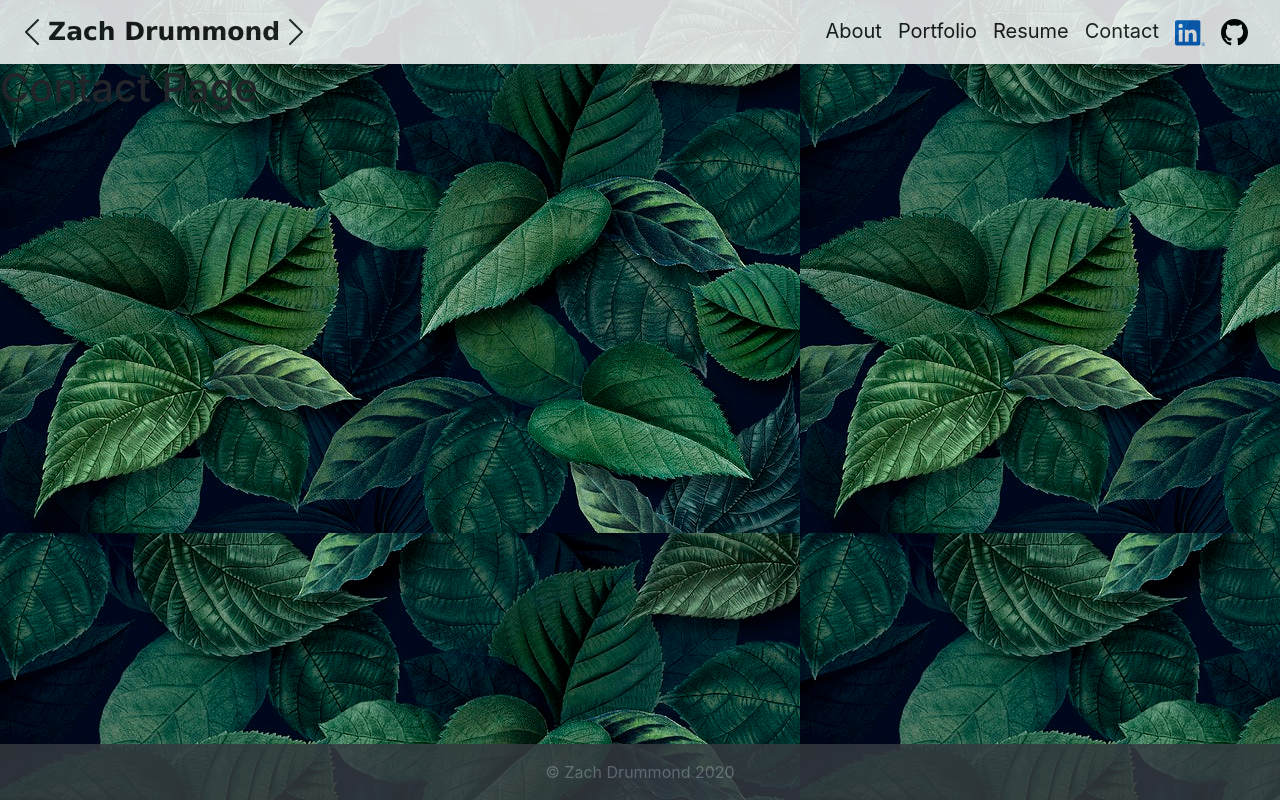
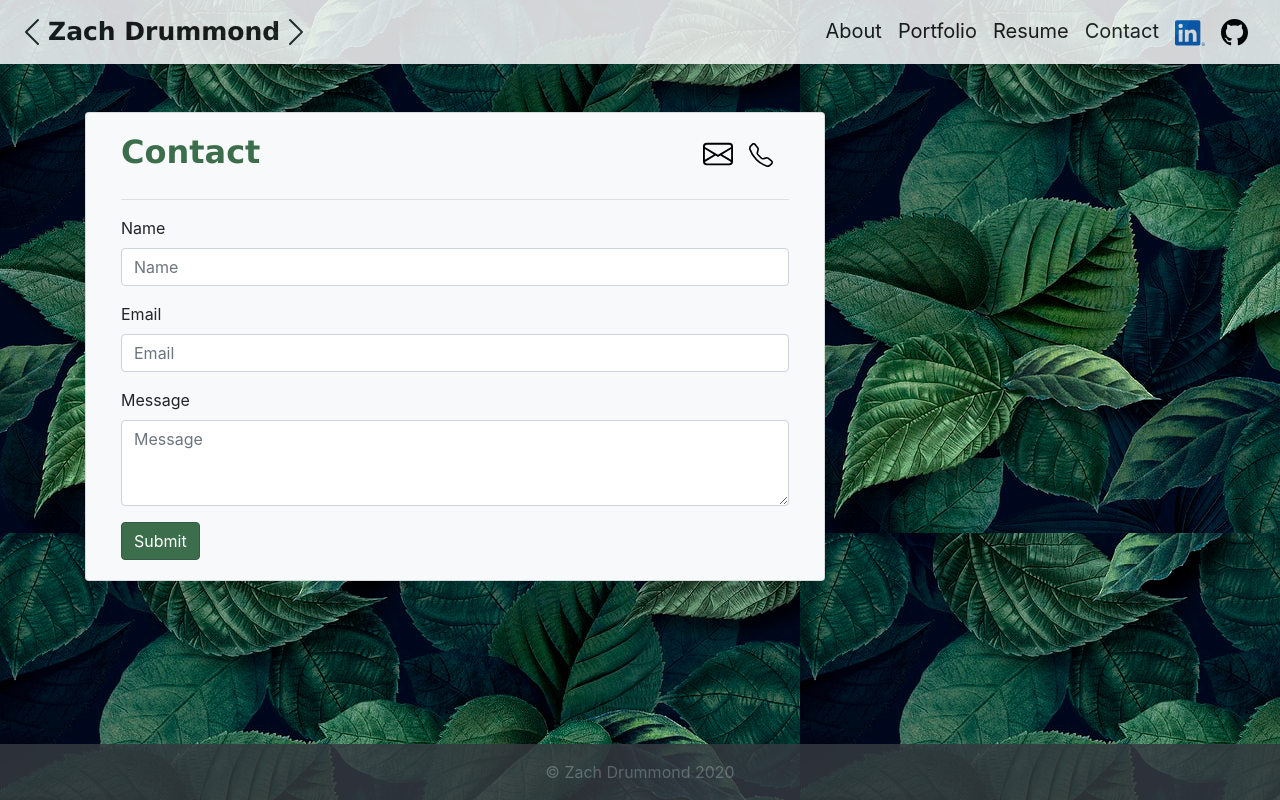
Before and after one commit to zachdrummond/portfolio-react, a React (Create React App) app: page /contact in a window 1280 px wide. Built offline with nearby package versions, Linux system fonts and the light colour scheme.

Commit message:
Added Contact page

```diff
--- a/public/index.html
+++ b/public/index.html
@@ -24,7 +24,7 @@
       work correctly both with client-side routing and a non-root public URL.
       Learn how to configure a non-root public URL by running `npm run build`.
     -->
-    <title>React App</title>
+    <title>Zach Drummond</title>
   </head>
   <body>
     <noscript>You need to enable JavaScript to run this app.</noscript>
--- a/src/App.js
+++ b/src/App.js
@@ -1,8 +1,8 @@
 import { BrowserRouter as Router, Route, Switch } from "react-router-dom";
 import NavBar from "./components/NavBar/NavBar";
 import About from "./components/About/About";
-import Portfolio from "./components/Portfolio";
-import Contact from "./components/Contact";
+import Portfolio from "./components/Portfolio/Portfolio";
+import Contact from "./components/Contact/Contact";
 import Footer from "./components/Footer/Footer";
 
 function App() {
--- a/src/components/About/About.jsx
+++ b/src/components/About/About.jsx
@@ -5,23 +5,23 @@
   return (
     <main>
       {/* Contact Card */}
-      <div class="container">
-        <div class="card col-md-8 mt-5 bg-light">
-          <div class="card-body">
+      <div className="container">
+        <div className="card col-md-8 mt-5 bg-light">
+          <div className="card-body">
 
             {/* Header - About Me */}
-            <div class="row" id="row1">
-              <div class="col-sm-12" id="Header">
-                <h2 class="card-title font-weight-bold font">About Me</h2>
+            <div className="row" id="row1">
+              <div className="col-sm-12" id="Header">
+                <h2 className="card-title font-weight-bold font">About Me</h2>
                 <hr />
               </div>
             </div>
 
             {/* Picture and Paragraph */}
-            <div class="row" id="row2">
-              <div class="col-sm-12" id="Picture">
+            <div className="row" id="row2">
+              <div className="col-sm-12" id="Picture">
                 <img
-                  class="img img-thumbnail"
+                  className="img img-thumbnail"
                   src={headShot}
                   alt="Head Shot of Zach Drummond"
                   id="aboutMeImg"
--- a/src/components/Contact.jsx
+++ /dev/null
@@ -1,11 +0,0 @@
-import React from 'react';
-
-const Contact = () => {
-    return (
-        <>
-            <h1>Contact Page</h1>
-        </>
-    );
-};
-
-export default Contact;
--- /dev/null
+++ b/src/components/Contact/Contact.css
@@ -0,0 +1,4 @@
+.color {
+    background-color: #3c6e4b !important;
+    border-color: #315b44 !important;
+  }
--- /dev/null
+++ b/src/components/Contact/Contact.jsx
@@ -0,0 +1,121 @@
+import './Contact.css';
+
+const Contact = () => {
+    return (
+        <main>
+      {/* Contact Card */}
+      <div className="container">
+        <div className="card col-md-8 mt-5 bg-light">
+          <div className="card-body">
+            {/* Header - Contact */}
+            <div className="row" id="row1">
+              <div className="col-sm-10" id="Header">
+                <h2 className="card-title font-weight-bold font">Contact</h2>
+              </div>
+              <div className="col-sm-2">
+                {/* Link to Email */}
+                <a className="navbar-brand" href="mailto: zachdrummond3@gmail.com">
+                  <svg
+                    width="1.5em"
+                    height="1.5em"
+                    viewBox="0 0 16 16"
+                    className="bi bi-envelope"
+                    fill="black"
+                    xmlns="http://www.w3.org/2000/svg"
+                  >
+                    <path
+                      fillRule="evenodd"
+                      d="M0 4a2 2 0 0 1 2-2h12a2 2 0 0 1 2 2v8a2 2 0 0 1-2 2H2a2 2 0 0 1-2-2V4zm2-1a1 1 0 0 0-1 1v.217l7 4.2 7-4.2V4a1 1 0 0 0-1-1H2zm13 2.383l-4.758 2.855L15 11.114v-5.73zm-.034 6.878L9.271 8.82 8 9.583 6.728 8.82l-5.694 3.44A1 1 0 0 0 2 13h12a1 1 0 0 0 .966-.739zM1 11.114l4.758-2.876L1 5.383v5.73z"
+                    />
+                  </svg>
+                </a>
+                {/* Link to Cell Phone Number */}
+                <a href="tel: +4047830028">
+                  <svg
+                    width="1.5em"
+                    height="1.5em"
+                    viewBox="0 0 16 16"
+                    className="bi bi-telephone"
+                    fill="black"
+                    xmlns="http://www.w3.org/2000/svg"
+                  >
+                    <path
+                      fillRule="evenodd"
+                      d="M3.654 1.328a.678.678 0 0 0-1.015-.063L1.605 2.3c-.483.484-.661 1.169-.45 1.77a17.568 17.568 0 0 0 4.168 6.608 17.569 17.569 0 0 0 6.608 4.168c.601.211 1.286.033 1.77-.45l1.034-1.034a.678.678 0 0 0-.063-1.015l-2.307-1.794a.678.678 0 0 0-.58-.122l-2.19.547a1.745 1.745 0 0 1-1.657-.459L5.482 8.062a1.745 1.745 0 0 1-.46-1.657l.548-2.19a.678.678 0 0 0-.122-.58L3.654 1.328zM1.884.511a1.745 1.745 0 0 1 2.612.163L6.29 2.98c.329.423.445.974.315 1.494l-.547 2.19a.678.678 0 0 0 .178.643l2.457 2.457a.678.678 0 0 0 .644.178l2.189-.547a1.745 1.745 0 0 1 1.494.315l2.306 1.794c.829.645.905 1.87.163 2.611l-1.034 1.034c-.74.74-1.846 1.065-2.877.702a18.634 18.634 0 0 1-7.01-4.42 18.634 18.634 0 0 1-4.42-7.009c-.362-1.03-.037-2.137.703-2.877L1.885.511z"
+                    />
+                  </svg>
+                </a>
+              </div>
+            </div>
+
+            {/* Name Form */}
+            <div className="row" id="row2">
+              <div className="col-sm-12" id="Name">
+                <hr />
+                <form>
+                  <div className="form-group">
+                    <label htmlFor="userName">Name</label>
+                    <input
+                      type="text"
+                      className="form-control"
+                      id="userName"
+                      placeholder="Name"
+                      aria-describedby="Name"
+                    />
+                  </div>
+                </form>
+              </div>
+            </div>
+
+            {/* Email Form */}
+            <div className="row" id="row3">
+              <div className="col-sm-12" id="Email">
+                <form>
+                  <div className="form-group">
+                    <label htmlFor="userEmail">Email</label>
+                    <input
+                      type="email"
+                      className="form-control"
+                      id="userEmail"
+                      placeholder="Email"
+                      aria-describedby="Email"
+                    />
+                  </div>
+                </form>
+              </div>
+            </div>
+
+            {/* Message Form */}
+            <div className="row" id="row4">
+              <div className="col-sm-12" id="Message">
+                <form>
+                  <div className="form-group">
+                    <label htmlFor="userMessage">Message</label>
+                    <textarea
+                      className="form-control"
+                      id="userMessage"
+                      placeholder="Message"
+                      aria-describedby="Message"
+                      rows="3"
+                    ></textarea>
+                  </div>
+                </form>
+              </div>
+            </div>
+
+            {/* Submit Button */}
+            <div className="row" id="row5">
+              <div className="col-sm-12" id="submitButton">
+                <button type="submit" className="btn btn-primary color">
+                  Submit
+                </button>
+              </div>
+            </div>
+          </div>
+        </div>
+      </div>
+    </main>
+    );
+};
+
+export default Contact;
```
Also changed, not shown: src/components/Contact/Form.jsx (added), src/components/Portfolio/Portfolio.jsx (renamed from src/components/Portfolio.jsx).
